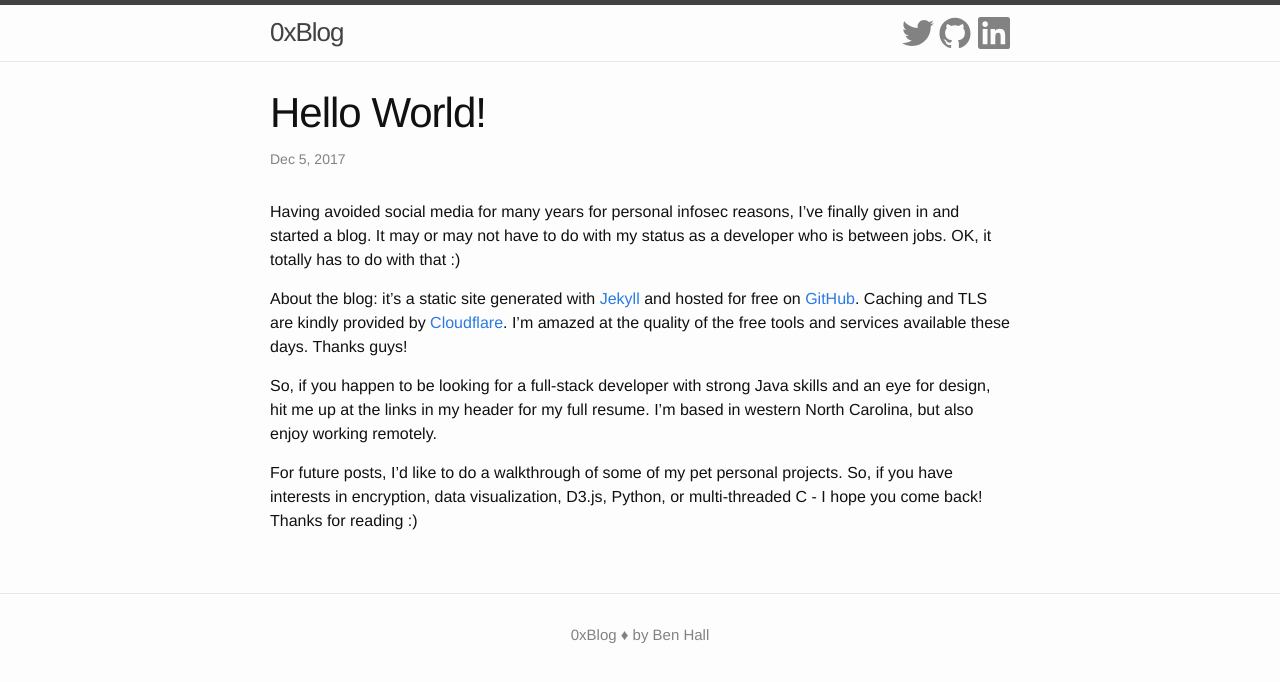
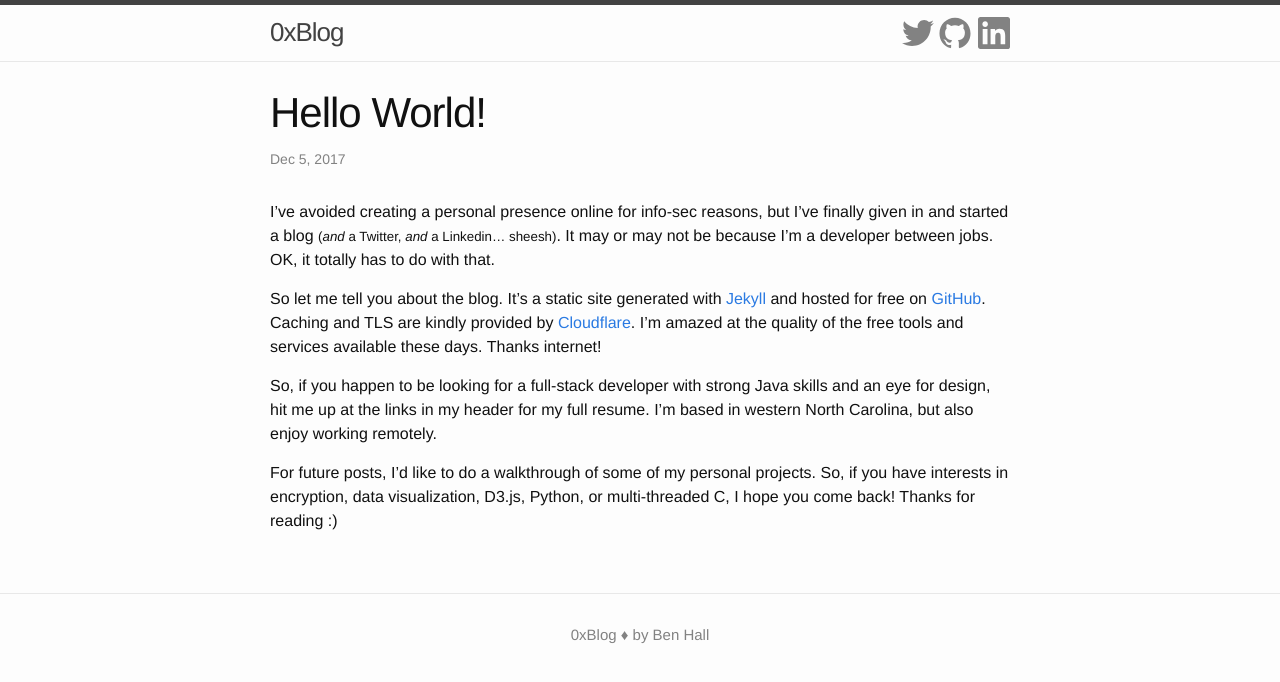
Before and after one commit to greenteadigital/greenteadigital.github.io, a Jekyll site: the page built from _posts/2017-12-05-hello-world.markdown, in a window 1280 px wide. Shown: the top 682 px of the page. Built offline with Jekyll 4.4.1, drawn with Linux system fonts in a browser that asks for light colours.

Commit message:
edits for hello world post

```diff
--- a/_posts/2017-12-05-hello-world.markdown
+++ b/_posts/2017-12-05-hello-world.markdown
@@ -4,11 +4,11 @@ title:  Hello World!
 date:   2017-12-05 13:33:49 -0500
 ---
 
-Having avoided social media for many years for personal infosec reasons, I've finally given in and
-started a blog. It may or may not have to do with my status as a developer who is between jobs. OK, it totally has to do with that :)
+I've avoided creating a personal presence online for info-sec reasons, but I've finally given in and
+started a blog <small>(_and_ a Twitter, _and_ a Linkedin... sheesh)</small>. It may or may not be because I'm a developer between jobs. OK, it totally has to do with that.
 
-About the blog: it's a static site generated with [Jekyll](https://jekyllrb.com/) and hosted for free on [GitHub](https://pages.github.com/). Caching and TLS are kindly provided by [Cloudflare](https://www.cloudflare.com/). I'm amazed at the quality of the free tools and services available these days. Thanks guys!
+So let me tell you about the blog. It's a static site generated with [Jekyll](https://jekyllrb.com/) and hosted for free on [GitHub](https://pages.github.com/). Caching and TLS are kindly provided by [Cloudflare](https://www.cloudflare.com/). I'm amazed at the quality of the free tools and services available these days. Thanks internet!
 
 So, if you happen to be looking for a full-stack developer with strong Java skills and an eye for design, hit me up at the links in my header for my full resume. I'm based in western North Carolina, but also enjoy working remotely.
 
-For future posts, I'd like to do a walkthrough of some of my pet personal projects. So, if you have interests in encryption, data visualization, D3.js, Python, or multi-threaded C - I hope you come back! Thanks for reading :)
+For future posts, I'd like to do a walkthrough of some of my personal projects. So, if you have interests in encryption, data visualization, D3.js, Python, or multi-threaded C, I hope you come back! Thanks for reading :)
```
